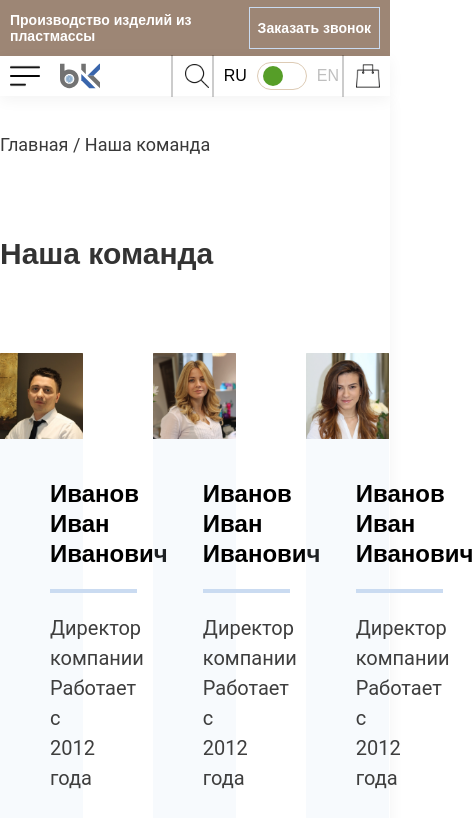
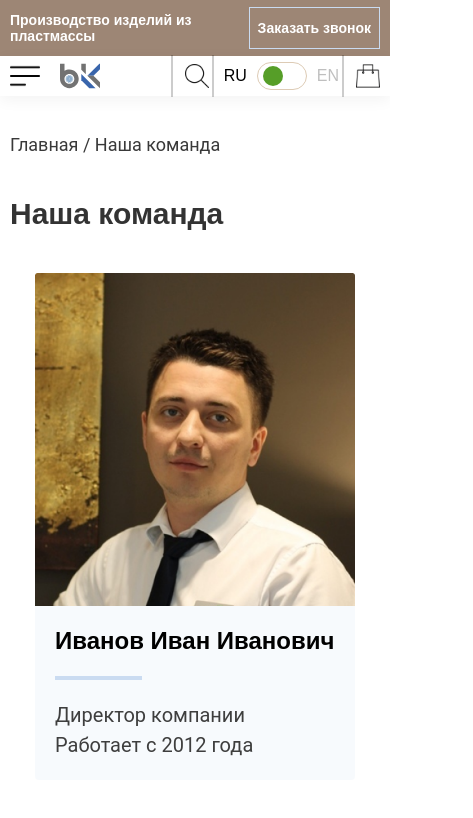
Before and after one commit to fullmetalldev/bkapp, a React (Create React App) app: page /team in a window 390 px wide. Shown: the top 818 px of the page, 473 px wide, since content can reach past the window. Built offline with nearby package versions, Linux system fonts and the light colour scheme.

Commit message:
our team adaptived

```diff
--- a/src/Pages/ContractProduction/ContractProdAdaptive.css
+++ b/src/Pages/ContractProduction/ContractProdAdaptive.css
@@ -59,6 +59,10 @@
     padding: 20px 0;
     font-size: 24px;
   }
+
+  .contractProduction__twoBlocks-right {
+    padding: 0;
+  }
 }
 
 /*# sourceMappingURL=ContractProdAdaptive.css.map */
--- a/src/Pages/ContractProduction/ContractProdAdaptive.scss
+++ b/src/Pages/ContractProduction/ContractProdAdaptive.scss
@@ -57,4 +57,7 @@
     padding: 20px 0;
     font-size: 24px;
   }
+  .contractProduction__twoBlocks-right{
+    padding: 0;
+  }
 }
--- a/src/Pages/OurTeam/OurTeam.css
+++ b/src/Pages/OurTeam/OurTeam.css
@@ -22,7 +22,7 @@
   column-gap: 70px;
 }
 .ourTeam__cardsRow_card {
-  width: calc(33.3% - 47px);
+  width: 480px;
   display: flex;
   flex-flow: column;
   background: rgba(202, 219, 241, 0.15);
--- a/src/Pages/OurTeam/OurTeam.js
+++ b/src/Pages/OurTeam/OurTeam.js
@@ -1,5 +1,6 @@
 import React from 'react';
 import "./OurTeam.css";
+import "./OurTeamAdaptive.css";
 import card1 from "./cards/card1.png"
 import card2 from "./cards/card2.png"
 import card3 from "./cards/card3.png"
--- a/src/Pages/OurTeam/OurTeam.scss
+++ b/src/Pages/OurTeam/OurTeam.scss
@@ -25,7 +25,7 @@
     column-gap: 70px;
 
     &_card {
-      width: calc(33.3% - 47px);
+      width: 480px;
       display: flex;
       flex-flow: column;
       background: rgba(202, 219, 241, 0.15);
--- /dev/null
+++ b/src/Pages/OurTeam/OurTeamAdaptive.css
@@ -0,0 +1,23 @@
+@media (max-width: 1600px) {
+  .ourTeam {
+    padding: 40px 10px;
+  }
+
+  .ourTeam__cardsRow {
+    justify-content: center;
+  }
+  .ourTeam__cardsRow_card {
+    width: 320px;
+  }
+}
+@media (max-width: 900px) {
+  .ourTeam .section__title {
+    margin: 30px 0;
+  }
+
+  .ourTeam__cardsRow_card-info {
+    padding: 20px;
+  }
+}
+
+/*# sourceMappingURL=OurTeamAdaptive.css.map */
--- /dev/null
+++ b/src/Pages/OurTeam/OurTeamAdaptive.scss
@@ -0,0 +1,21 @@
+@media (max-width: 1600px) {
+  .ourTeam {
+    padding: 40px 10px;
+  }
+  .ourTeam__cardsRow {
+    justify-content: center;
+    &_card {
+      width: 320px;
+    }
+  }
+
+}
+
+@media (max-width: 900px) {
+  .ourTeam .section__title{
+    margin: 30px 0;
+  }
+  .ourTeam__cardsRow_card-info{
+    padding: 20px;
+  }
+}
```
Also changed, not shown: 2 other files (tests, documents, lock files or other folders).
